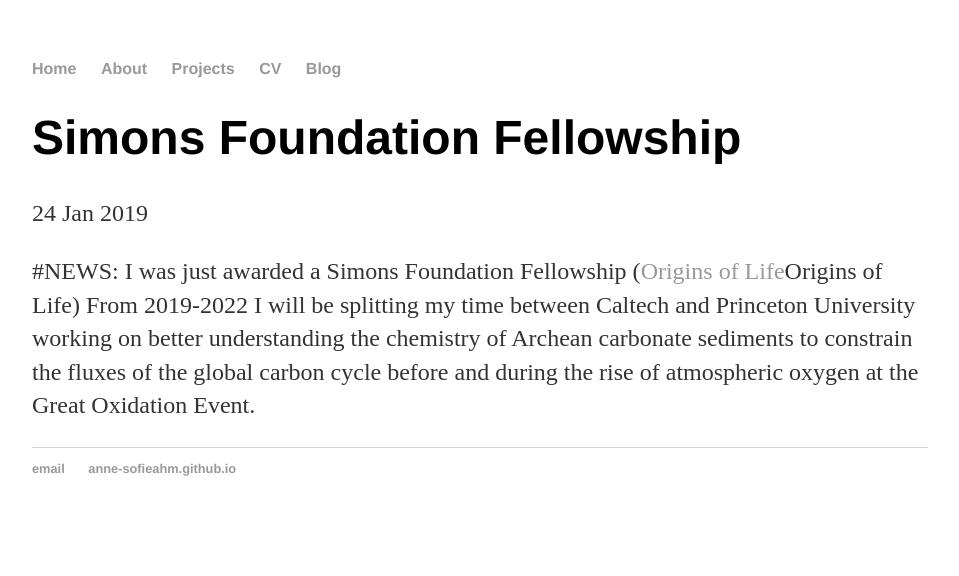
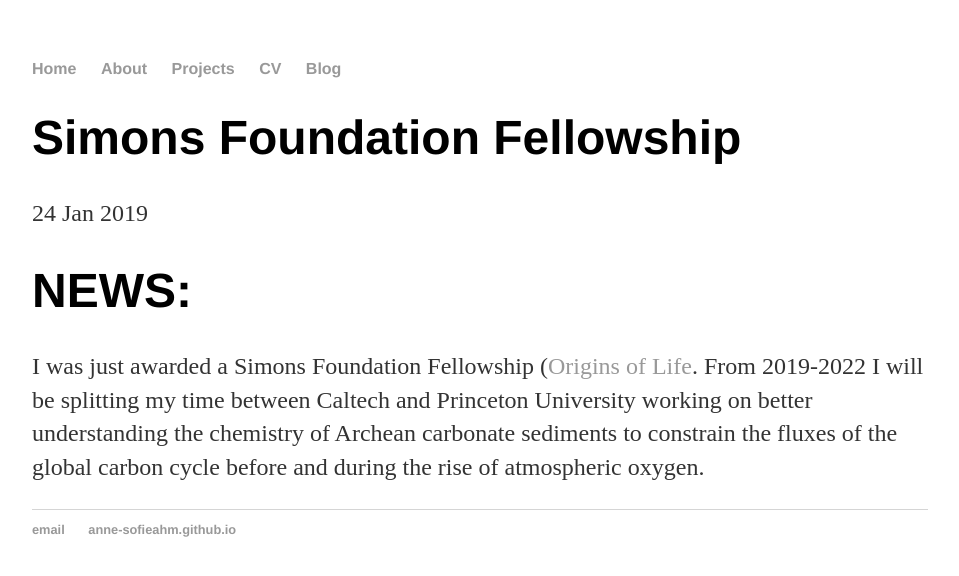
Before and after one commit to Anne-SofieAhm/Anne-SofieAhm.github.io, a Jekyll site: the page built from _posts/2019-01-25-asca-simons-foundation-fellow.md, in a window 1280 px wide. Shown: the top 576 px of the page, without its empty margins (160-1119 px from the left). Built offline with Jekyll 4.4.1, drawn with Linux system fonts in a browser that asks for light colours.

Commit message:
Update 2019-01-25-asca-simons-foundation-fellow.md

```diff
--- a/_posts/2019-01-25-asca-simons-foundation-fellow.md
+++ b/_posts/2019-01-25-asca-simons-foundation-fellow.md
@@ -4,6 +4,6 @@
 date: 2019-01-24
 ---
 
-#NEWS:
-I was just awarded a Simons Foundation Fellowship ([Origins of Life](https://www.simonsfoundation.org/life-sciences/origins-of-life)Origins of Life)
-From 2019-2022 I will be splitting my time between Caltech and Princeton University working on better understanding the chemistry of Archean carbonate sediments to constrain the fluxes of the global carbon cycle before and during the rise of atmospheric oxygen at the Great Oxidation Event.
+# NEWS:
+I was just awarded a Simons Foundation Fellowship ([Origins of Life](https://www.simonsfoundation.org/life-sciences/origins-of-life).
+From 2019-2022 I will be splitting my time between Caltech and Princeton University working on better understanding the chemistry of Archean carbonate sediments to constrain the fluxes of the global carbon cycle before and during the rise of atmospheric oxygen.
```
